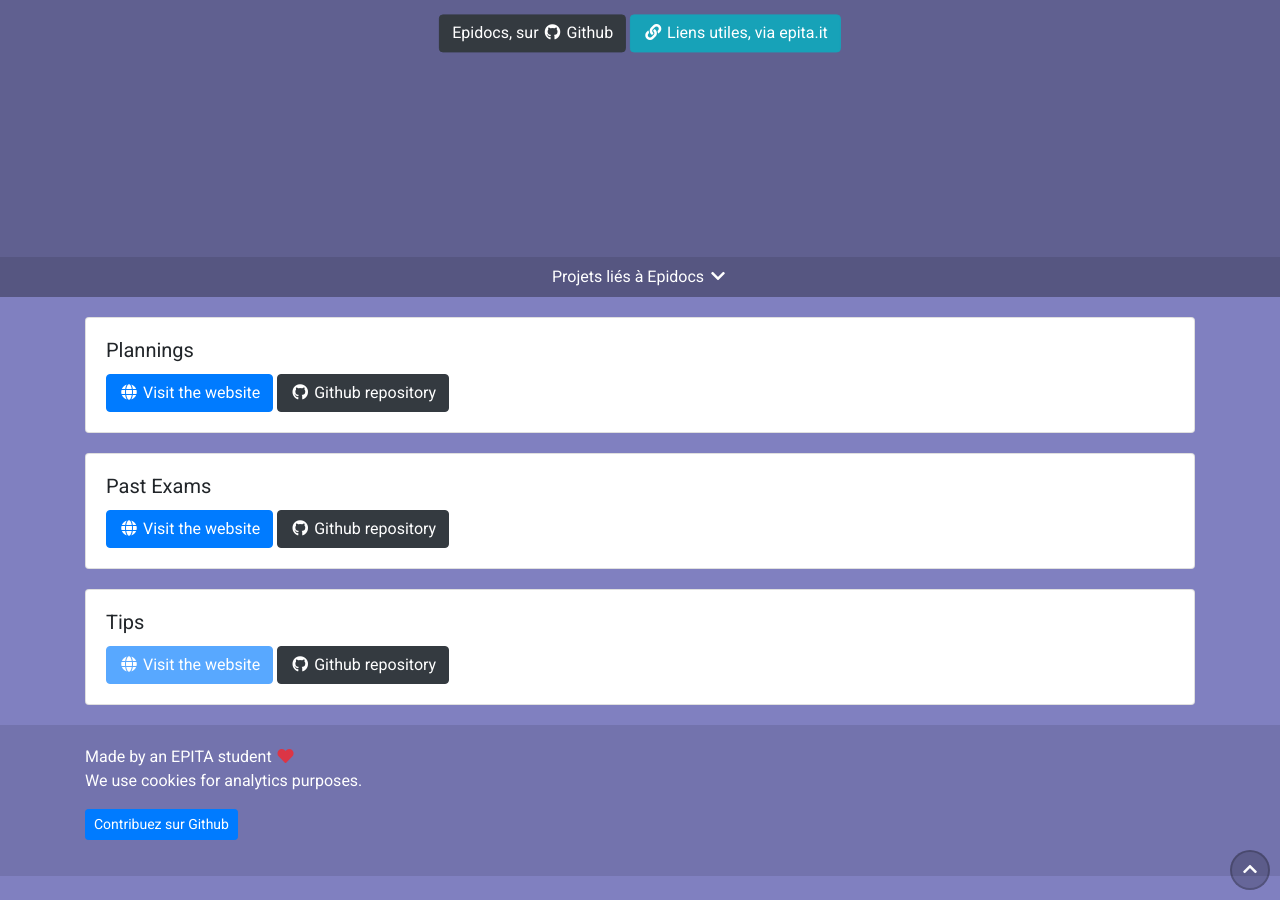
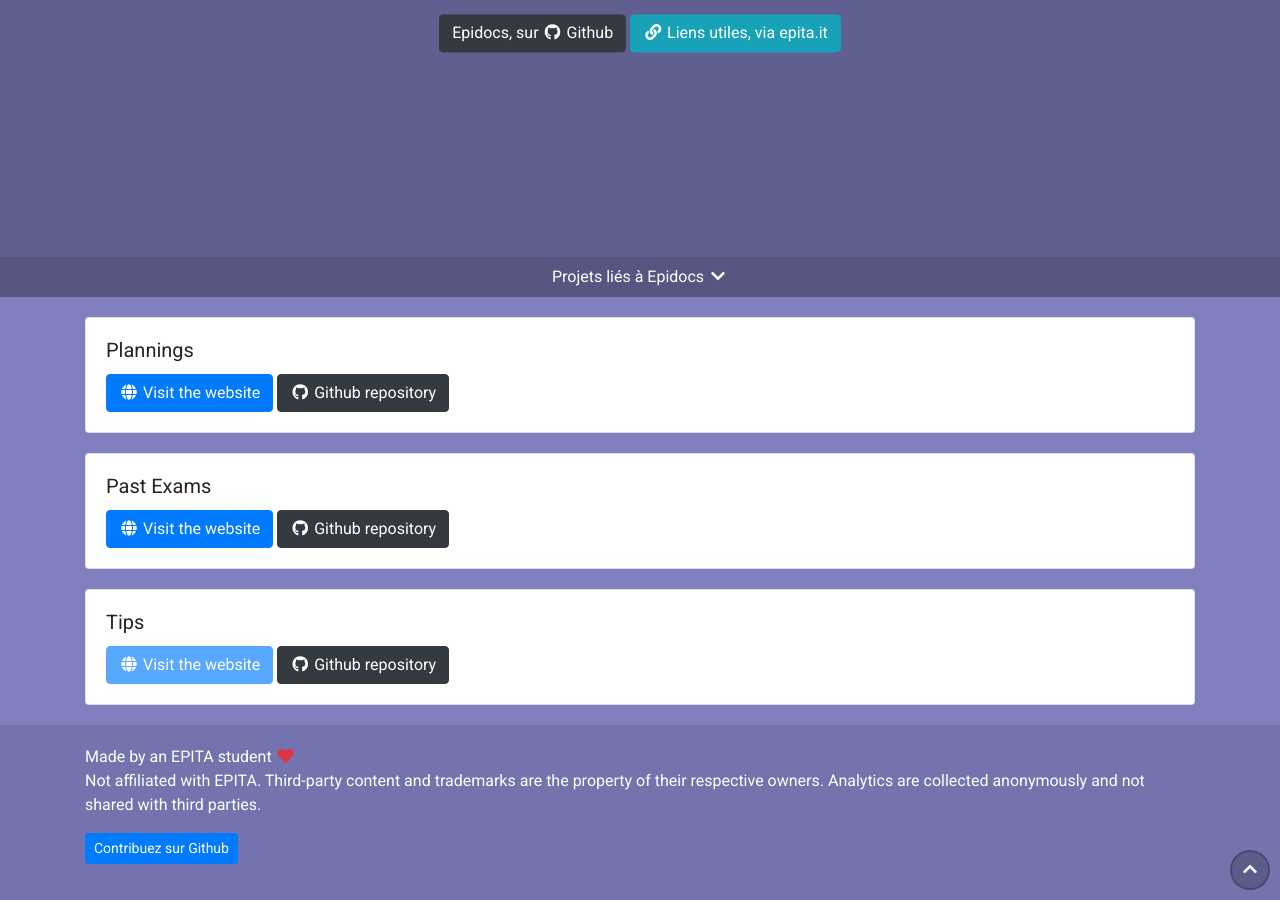
Before and after one commit to Epidocs/epidocs.github.io, a Jekyll site: the page built from index.html, in a window 1280 px wide and 900 px high, scrolled down 603 px. Built offline with Jekyll 4.4.1, drawn with Linux system fonts in a browser that asks for light colours; nearby versions of some CDN libraries.

Commit message:
Update privacy notice in footer

```diff
--- a/index.html
+++ b/index.html
@@ -55,7 +55,7 @@
 <div id="footer">
 	<div class="container">
 		<p>Made by an EPITA student <i class="fas fa-heart fa-fw text-danger"></i> <br>
-		We use cookies for analytics purposes.</p>
+		Not affiliated with EPITA. Third-party content and trademarks are the property of their respective owners. Analytics are collected anonymously and not shared with third parties.</p>
 		<ul>
 			<li><a href="{{ site.github.repository_url }}" class="btn btn-primary btn-sm">Contribuez sur Github</a></li>
 			<!-- <li><a href="{{ 'tos.html' | relative_url }}" class="btn btn-primary btn-sm">Conditions générales</a></li> -->
```
